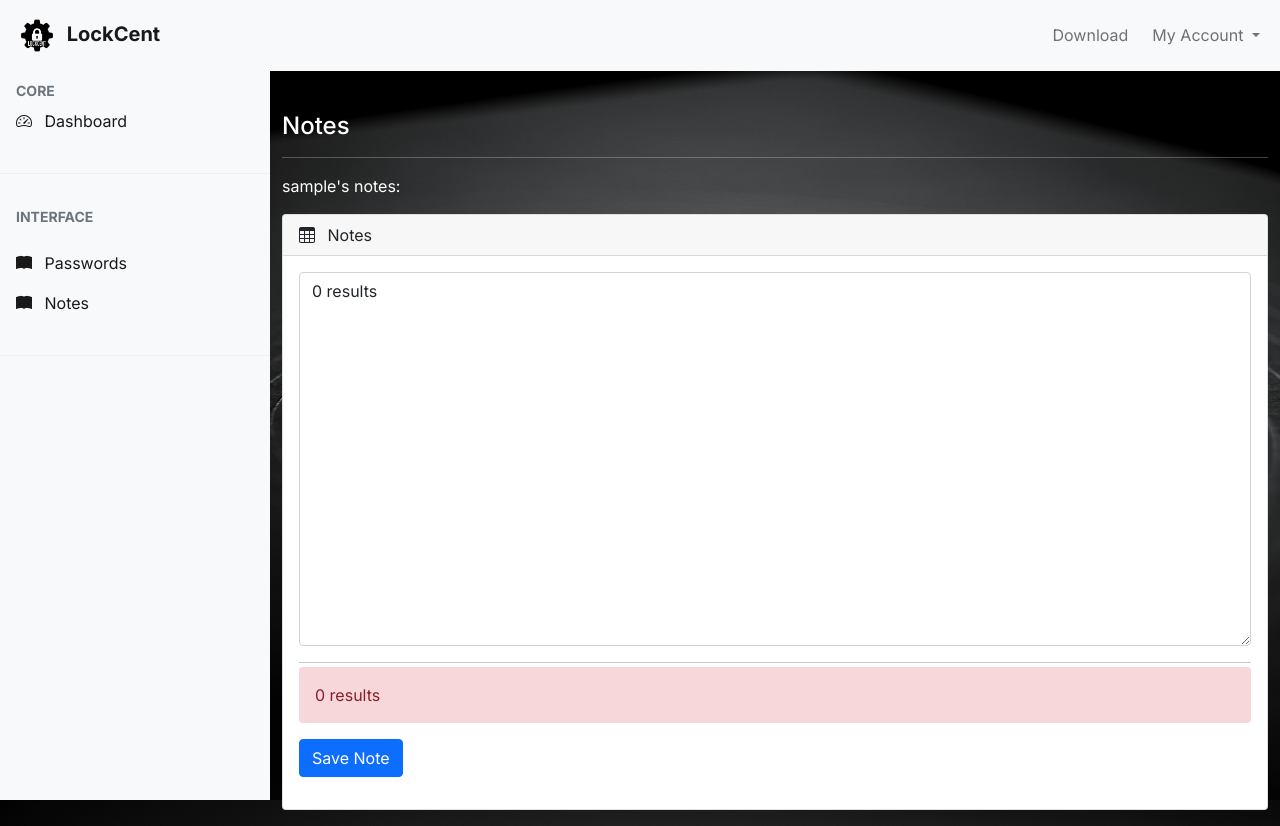
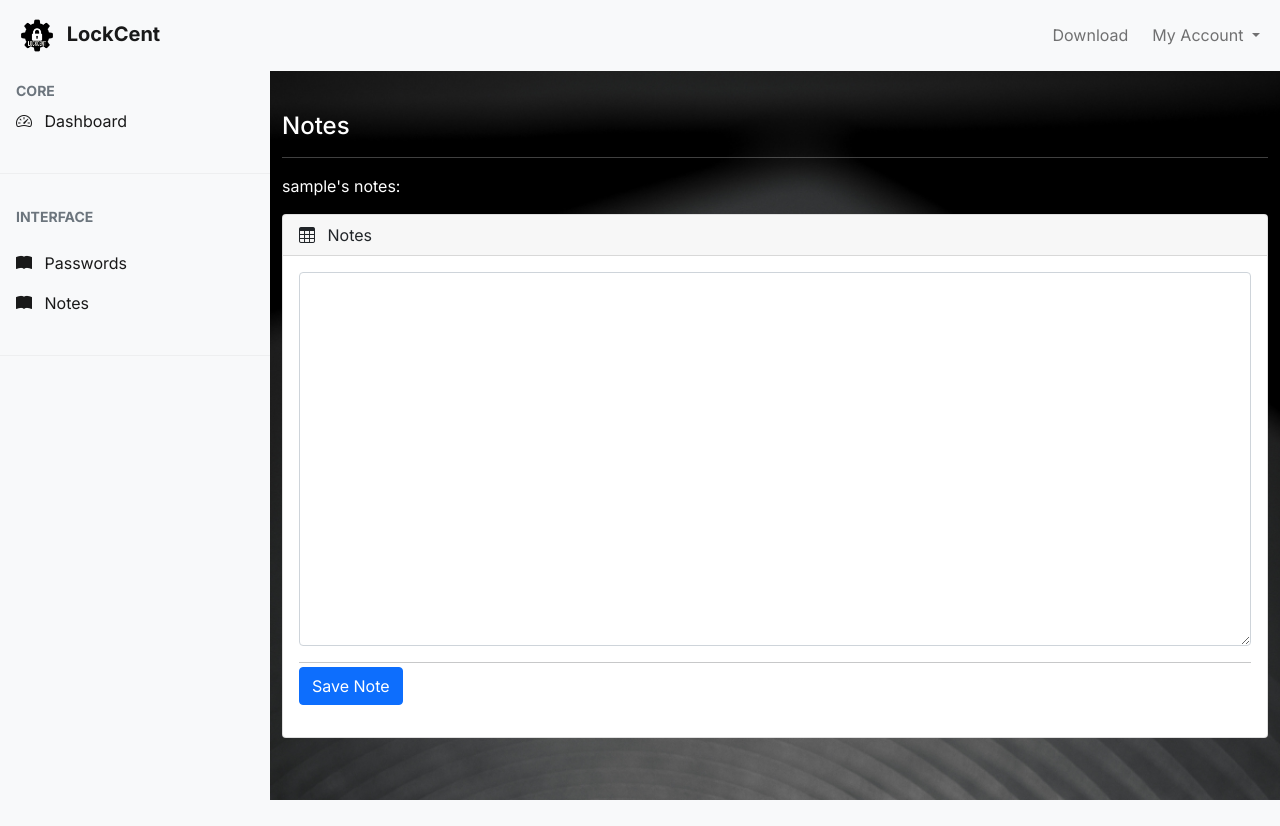
Before and after one commit to biomoz/LockCent_Website, a PHP site: page /user-page/notes.php in a window 1280 px wide. After the commit the page ends 800 px from the top, so only its background shows below. Run offline with PHP 8.4, Linux system fonts and the light colour scheme; the visitor is signed in with stand-in values (Sample User, id 1); tables that the repository leaves empty or names only in its code hold one stand-in row (values such as "Sample post"); some libraries are stand-ins or nearby versions.

Commit message:
Fix for webhost (PHP 7)

```diff
--- a/user-page/notes.php
+++ b/user-page/notes.php
@@ -30,7 +30,7 @@ require_once('../useraccounts-master/config.php');
     $method = 'aes-256-cbc';
     $iv = chr(0x0) . chr(0x0) . chr(0x0) . chr(0x0) . chr(0x0) . chr(0x0) . chr(0x0) . chr(0x0) . chr(0x0) . chr(0x0) . chr(0x0) . chr(0x0) . chr(0x0) . chr(0x0) . chr(0x0) . chr(0x0);
     $dec_notes = openssl_decrypt(base64_decode($notes), $method, $enc_ekey, OPENSSL_RAW_DATA, $iv);
-    if($dec_notes==0){
+    if($dec_notes===0){
       $error = '0 results';
     }else{
     $succ=1;
@@ -57,7 +57,7 @@ require_once('../useraccounts-master/config.php');
           $enc_passwords=0;
          }
 
-       if ($enc_passwords==0){
+       if ($enc_passwords===0){
        $dec_passwords = "0 results";
        $enc_passwords = base64_encode(openssl_encrypt($dec_passwords, $method, $enc_ekey, OPENSSL_RAW_DATA, $iv));
 
--- a/useraccounts-master/login.php
+++ b/useraccounts-master/login.php
@@ -13,7 +13,8 @@
 <head>
 	<title>LockCent | Login</title>
 	<link href="https://cdn.jsdelivr.net/npm/bootstrap@5.1.3/dist/css/bootstrap.min.css" rel="stylesheet" integrity="sha384-1BmE4kWBq78iYhFldvKuhfTAU6auU8tT94WrHftjDbrCEXSU1oBoqyl2QvZ6jIW3" crossorigin="anonymous">
-    <link href="../LockCent.css"  rel="stylesheet">
+  <script src="https://cdn.jsdelivr.net/npm/bootstrap@5.1.3/dist/js/bootstrap.bundle.min.js" integrity="sha384-ka7Sk0Gln4gmtz2MlQnikT1wXgYsOg+OMhuP+IlRH9sENBO0LRn5q+8nbTov4+1p" crossorigin="anonymous"></script>
+  <link href="../LockCent.css"  rel="stylesheet">
 </head>
 <body>
 <nav class="navbar navbar-expand-lg navbar-light bg-light fixed-top">
--- a/useraccounts-master/registration.php
+++ b/useraccounts-master/registration.php
@@ -11,6 +11,7 @@ require_once('config.php');
 
     <!-- Bootstrap CSS -->
     <link href="https://cdn.jsdelivr.net/npm/bootstrap@5.1.3/dist/css/bootstrap.min.css" rel="stylesheet" integrity="sha384-1BmE4kWBq78iYhFldvKuhfTAU6auU8tT94WrHftjDbrCEXSU1oBoqyl2QvZ6jIW3" crossorigin="anonymous">
+    <script src="https://cdn.jsdelivr.net/npm/bootstrap@5.1.3/dist/js/bootstrap.bundle.min.js" integrity="sha384-ka7Sk0Gln4gmtz2MlQnikT1wXgYsOg+OMhuP+IlRH9sENBO0LRn5q+8nbTov4+1p" crossorigin="anonymous"></script>
     <link href="../LockCent.css"  rel="stylesheet">
 
   </head>
```
